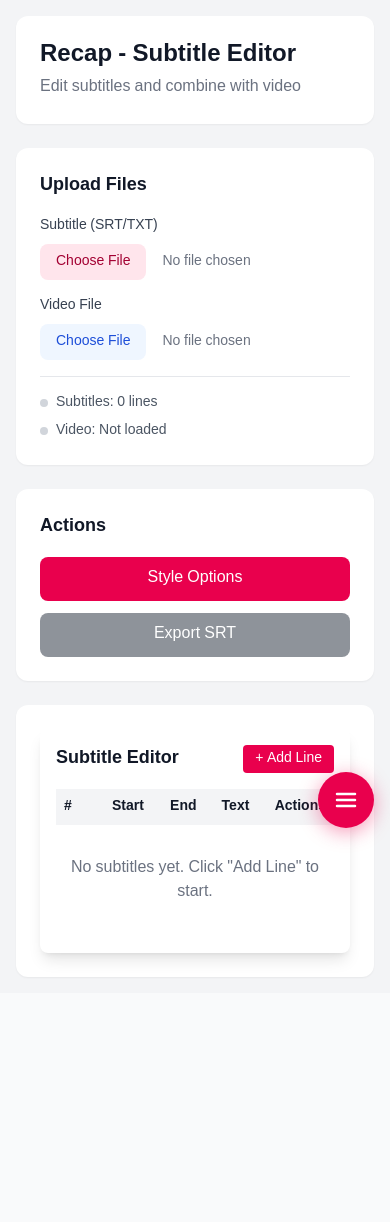
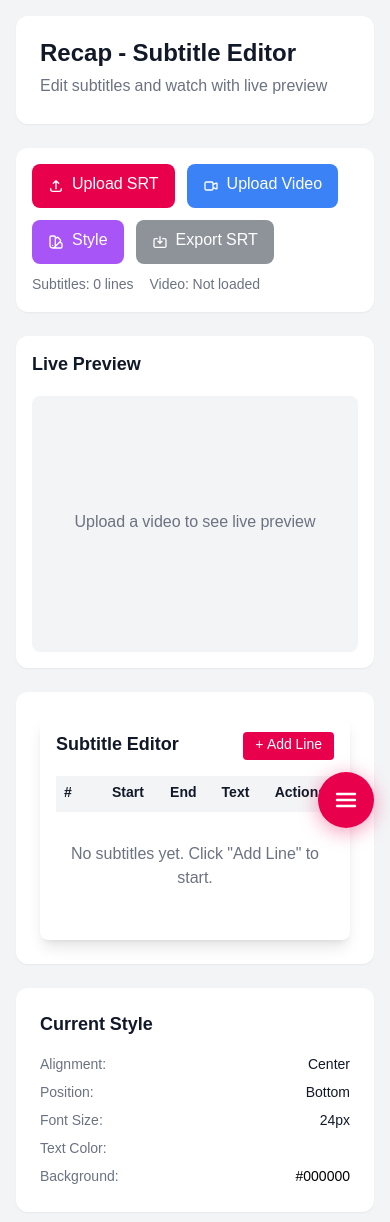
Before and after one commit to amkyawdev/recap-v3, a Next.js app: page /recap in a window 390 px wide. Shown: the top 1222 px of the page. Before the commit the page ends 993 px from the top, so only its background shows below. Built offline with nearby package versions, Linux system fonts and the light colour scheme.

Commit message:
Live subtitle preview on video, fixed dialog, button row at top

```diff
--- a/src/app/recap/page.tsx
+++ b/src/app/recap/page.tsx
@@ -1,6 +1,6 @@
 'use client';
 
-import { useState } from 'react';
+import { useState, useRef, useEffect } from 'react';
 import { motion } from 'framer-motion';
 
 import MobileButton from '@/components/ui/MobileButton';
@@ -29,6 +29,8 @@ export default function RecapPage() {
   const [filename, setFilename] = useState('subtitles.srt');
   const [videoUrl, setVideoUrl] = useState('');
   const [muxedVideoUrl, setMuxedVideoUrl] = useState('');
+  const [currentTime, setCurrentTime] = useState(0);
+  const videoRef = useRef<HTMLVideoElement>(null);
 
   const handleFileUpload = async (e: React.ChangeEvent<HTMLInputElement>) => {
     const file = e.target.files?.[0];
@@ -50,9 +52,6 @@ export default function RecapPage() {
       }));
       setLines(srtLines);
       setFilename(file.name.replace('.txt', '.srt'));
-    } else if (['mp4', 'webm', 'mkv', 'avi'].includes(ext || '')) {
-      const url = URL.createObjectURL(file);
-      setVideoUrl(url);
     }
   };
 
@@ -61,6 +60,7 @@ export default function RecapPage() {
     if (file) {
       const url = URL.createObjectURL(file);
       setVideoUrl(url);
+      setMuxedVideoUrl('');
     }
   };
 
@@ -77,6 +77,62 @@ export default function RecapPage() {
     downloadSRT(lines, filename);
   };
 
+  const parseTimestamp = (timestamp: string): number => {
+    const parts = timestamp.replace(',', '.').split(':');
+    if (parts.length !== 3) return 0;
+    const hours = parseInt(parts[0]) || 0;
+    const minutes = parseInt(parts[1]) || 0;
+    const seconds = parseFloat(parts[2]) || 0;
+    return hours * 3600 + minutes * 60 + seconds;
+  };
+
+  const getCurrentSubtitle = () => {
+    for (const line of lines) {
+      const start = parseTimestamp(line.startTime);
+      const end = parseTimestamp(line.endTime);
+      if (currentTime >= start && currentTime <= end) {
+        return line.text;
+      }
+    }
+    return null;
+  };
+
+  const currentSubtitle = getCurrentSubtitle();
+
+  const getSubtitleStyle = () => {
+    const baseStyle: React.CSSProperties = {
+      color: style.colour,
+      fontSize: `${style.fontSize}px`,
+      fontFamily: style.font,
+      textAlign: style.side as 'left' | 'center' | 'right',
+    };
+
+    if (style.layout === 'top') {
+      baseStyle.position = 'absolute';
+      baseStyle.top = '10%';
+      baseStyle.left = '50%';
+      baseStyle.transform = 'translateX(-50%)';
+    } else if (style.layout === 'middle') {
+      baseStyle.position = 'absolute';
+      baseStyle.top = '50%';
+      baseStyle.left = '50%';
+      baseStyle.transform = 'translate(-50%, -50%)';
+    } else {
+      baseStyle.position = 'absolute';
+      baseStyle.bottom = '10%';
+      baseStyle.left = '50%';
+      baseStyle.transform = 'translateX(-50%)';
+    }
+
+    if (style.backgroundColour && style.backgroundOpacity > 0) {
+      baseStyle.backgroundColor = `${style.backgroundColour}${Math.round(style.backgroundOpacity * 255).toString(16).padStart(2, '0')}`;
+      baseStyle.padding = '4px 12px';
+      baseStyle.borderRadius = '4px';
+    }
+
+    return baseStyle;
+  };
+
   return (
     <div className="min-h-screen bg-gray-100">
       <SideMenu />
@@ -86,63 +142,38 @@ export default function RecapPage() {
         {/* Header */}
         <div className="bg-white rounded-xl shadow-sm p-6 mb-6">
           <h1 className="text-2xl md:text-3xl font-bold text-gray-900">Recap - Subtitle Editor</h1>
-          <p className="text-gray-500 mt-1">Edit subtitles and combine with video</p>
+          <p className="text-gray-500 mt-1">Edit subtitles and watch with live preview</p>
         </div>
 
-        <div className="grid grid-cols-1 lg:grid-cols-3 gap-6">
-          {/* Left Column - Upload & Actions */}
-          <div className="lg:col-span-1 space-y-6">
-            {/* Upload Card */}
-            <div className="bg-white rounded-xl shadow-sm p-6">
-              <h2 className="text-lg font-semibold text-gray-900 mb-4">Upload Files</h2>
+        {/* Buttons Row */}
+        <div className="bg-white rounded-xl shadow-sm p-4 mb-6">
+          <div className="flex flex-wrap gap-3">
+            <label className="cursor-pointer px-4 py-2.5 bg-strawberry-500 text-white rounded-lg font-medium hover:bg-strawberry-600 inline-flex items-center gap-2">
+              <svg className="w-4 h-4" fill="none" stroke="currentColor" viewBox="0 0 24 24">
+                <path strokeLinecap="round" strokeLinejoin="round" strokeWidth={2} d="M4 16v1a3 3 0 003 3h10a3 3 0 003-3v-1m-4-8l-4-4m0 0L8 8m4-4v12" />
+              </svg>
+              Upload SRT
+              <input type="file" accept=".srt,.txt" onChange={handleFileUpload} className="hidden" />
+            </label>
 
-              <div className="space-y-4">
-                <div>
-                  <label className="block text-sm font-medium text-gray-700 mb-2">Subtitle (SRT/TXT)</label>
-                  <input
-                    type="file"
-                    accept=".srt,.txt"
-                    onChange={handleFileUpload}
-                    className="block w-full text-sm text-gray-500 file:mr-4 file:py-2 file:px-4 file:rounded-lg file:border-0 file:text-sm file:font-medium file:bg-strawberry-50 file:text-strawberry-700 hover:file:bg-strawberry-100 cursor-pointer"
-                  />
-                </div>
+            <label className="cursor-pointer px-4 py-2.5 bg-blue-500 text-white rounded-lg font-medium hover:bg-blue-600 inline-flex items-center gap-2">
+              <svg className="w-4 h-4" fill="none" stroke="currentColor" viewBox="0 0 24 24">
+                <path strokeLinecap="round" strokeLinejoin="round" strokeWidth={2} d="M15 10l4.553-2.276A1 1 0 0121 8.618v6.764a1 1 0 01-1.447.894L15 14M5 18h8a2 2 0 002-2V8a2 2 0 00-2-2H5a2 2 0 00-2 2v8a2 2 0 002 2z" />
+              </svg>
+              Upload Video
+              <input type="file" accept="video/*" onChange={handleVideoUpload} className="hidden" />
+            </label>
 
-                <div>
-                  <label className="block text-sm font-medium text-gray-700 mb-2">Video File</label>
-                  <input
-                    type="file"
-                    accept="video/*"
-                    onChange={handleVideoUpload}
-                    className="block w-full text-sm text-gray-500 file:mr-4 file:py-2 file:px-4 file:rounded-lg file:border-0 file:text-sm file:font-medium file:bg-blue-50 file:text-blue-700 hover:file:bg-blue-100 cursor-pointer"
-                  />
-                </div>
-              </div>
-
-              {/* File Status */}
-              <div className="mt-4 pt-4 border-t">
-                <div className="flex items-center gap-2 text-sm">
-                  <span className={`w-2 h-2 rounded-full ${lines.length > 0 ? 'bg-green-500' : 'bg-gray-300'}`}></span>
-                  <span className="text-gray-600">Subtitles: {lines.length} lines</span>
-                </div>
-                <div className="flex items-center gap-2 text-sm mt-2">
-                  <span className={`w-2 h-2 rounded-full ${videoUrl ? 'bg-blue-500' : 'bg-gray-300'}`}></span>
-                  <span className="text-gray-600">Video: {videoUrl ? 'Loaded' : 'Not loaded'}</span>
-                </div>
-              </div>
-            </div>
-
-            {/* Actions Card */}
-            <div className="bg-white rounded-xl shadow-sm p-6">
-              <h2 className="text-lg font-semibold text-gray-900 mb-4">Actions</h2>
-
-              <div className="space-y-3">
             <motion.button
               whileHover={{ scale: 1.02 }}
               whileTap={{ scale: 0.98 }}
               onClick={() => setDialogOpen(true)}
-                  className="w-full px-4 py-2.5 bg-strawberry-500 text-white rounded-lg font-medium hover:bg-strawberry-600"
+              className="px-4 py-2.5 bg-purple-500 text-white rounded-lg font-medium hover:bg-purple-600 inline-flex items-center gap-2"
             >
-                  Style Options
+              <svg className="w-4 h-4" fill="none" stroke="currentColor" viewBox="0 0 24 24">
+                <path strokeLinecap="round" strokeLinejoin="round" strokeWidth={2} d="M7 21a4 4 0 01-4-4V5a2 2 0 012-2h4a2 2 0 012 2v12a4 4 0 01-4 4zm0 0h12a2 2 0 002-2v-4a2 2 0 00-2-2h-2.343M11 7.343l1.657-1.657a2 2 0 012.828 0l2.829 2.829a2 2 0 010 2.828l-8.486 8.485M7 17h.01" />
+              </svg>
+              Style
             </motion.button>
 
             <motion.button
@@ -150,8 +181,11 @@ export default function RecapPage() {
               whileTap={{ scale: 0.98 }}
               onClick={handleExport}
               disabled={lines.length === 0}
-                  className="w-full px-4 py-2.5 bg-gray-800 text-white rounded-lg font-medium disabled:opacity-50 disabled:cursor-not-allowed hover:bg-gray-900"
+              className="px-4 py-2.5 bg-gray-800 text-white rounded-lg font-medium disabled:opacity-50 disabled:cursor-not-allowed hover:bg-gray-900 inline-flex items-center gap-2"
             >
+              <svg className="w-4 h-4" fill="none" stroke="currentColor" viewBox="0 0 24 24">
+                <path strokeLinecap="round" strokeLinejoin="round" strokeWidth={2} d="M8 7H5a2 2 0 00-2 2v9a2 2 0 002 2h14a2 2 0 002-2V9a2 2 0 00-2-2h-3m-1 4l-3 3m0 0l-3-3m3 3V4" />
+              </svg>
               Export SRT
             </motion.button>
 
@@ -163,15 +197,20 @@ export default function RecapPage() {
               />
             )}
           </div>
+
+          {/* Status */}
+          <div className="flex gap-4 mt-3 text-sm text-gray-500">
+            <span>Subtitles: {lines.length} lines</span>
+            <span>Video: {videoUrl ? 'Loaded' : 'Not loaded'}</span>
           </div>
         </div>
 
-          {/* Right Column - Editor & Preview */}
-          <div className="lg:col-span-2 space-y-6">
-            {/* Video Preview */}
-            {(videoUrl || muxedVideoUrl) && (
-              <div className="bg-white rounded-xl shadow-sm p-6">
-                <h2 className="text-lg font-semibold text-gray-900 mb-4">Video Preview</h2>
+        <div className="grid grid-cols-1 lg:grid-cols-3 gap-6">
+          {/* Video Preview with Live Subtitles */}
+          <div className="lg:col-span-2">
+            <div className="bg-white rounded-xl shadow-sm p-4">
+              <h2 className="text-lg font-semibold text-gray-900 mb-4">Live Preview</h2>
+
               {muxedVideoUrl ? (
                 <div>
                   <video controls className="w-full rounded-lg bg-black" src={muxedVideoUrl} />
@@ -181,28 +220,67 @@ export default function RecapPage() {
                       download="video-with-subtitles.mp4"
                       className="inline-flex items-center gap-2 px-4 py-2 bg-green-600 text-white rounded-lg hover:bg-green-700"
                     >
-                        <svg className="w-4 h-4" fill="none" stroke="currentColor" viewBox="0 0 24 24">
-                          <path strokeLinecap="round" strokeLinejoin="round" strokeWidth={2} d="M4 16v1a3 3 0 003 3h10a3 3 0 003-3v-1m-4-4l-4 4m0 0l-4-4m4 4V4" />
-                        </svg>
                       Download Video
                     </a>
-                      <button
-                        onClick={() => setMuxedVideoUrl('')}
-                        className="px-4 py-2 text-gray-600 hover:text-gray-900"
-                      >
+                    <button onClick={() => setMuxedVideoUrl('')} className="px-4 py-2 text-gray-600 hover:text-gray-900">
                       Clear
                     </button>
                   </div>
                 </div>
-                ) : (
-                  <video controls className="w-full rounded-lg bg-black" src={videoUrl} />
+              ) : videoUrl ? (
+                <div className="relative">
+                  <video
+                    ref={videoRef}
+                    controls
+                    className="w-full rounded-lg bg-black"
+                    src={videoUrl}
+                    onTimeUpdate={(e) => setCurrentTime(e.currentTarget.currentTime)}
+                  />
+                  {currentSubtitle && (
+                    <div style={getSubtitleStyle()} className="px-3 py-1">
+                      {currentSubtitle}
+                    </div>
                   )}
                 </div>
+              ) : (
+                <div className="flex items-center justify-center h-64 bg-gray-100 rounded-lg">
+                  <p className="text-gray-500">Upload a video to see live preview</p>
+                </div>
               )}
+            </div>
 
             {/* Subtitle Editor */}
+            <div className="bg-white rounded-xl shadow-sm p-6 mt-6">
+              <SubtitleEditor lines={lines} onChange={setLines} />
+            </div>
+          </div>
+
+          {/* Right Column - Info */}
+          <div className="space-y-6">
             <div className="bg-white rounded-xl shadow-sm p-6">
-              <SubtitleEditor lines={lines} onChange={setLines} />
+              <h2 className="text-lg font-semibold text-gray-900 mb-4">Current Style</h2>
+              <div className="space-y-2 text-sm">
+                <div className="flex justify-between">
+                  <span className="text-gray-500">Alignment:</span>
+                  <span className="font-medium capitalize">{style.side}</span>
+                </div>
+                <div className="flex justify-between">
+                  <span className="text-gray-500">Position:</span>
+                  <span className="font-medium capitalize">{style.layout}</span>
+                </div>
+                <div className="flex justify-between">
+                  <span className="text-gray-500">Font Size:</span>
+                  <span className="font-medium">{style.fontSize}px</span>
+                </div>
+                <div className="flex justify-between">
+                  <span className="text-gray-500">Text Color:</span>
+                  <span className="font-medium" style={{ color: style.colour }}>{style.colour}</span>
+                </div>
+                <div className="flex justify-between">
+                  <span className="text-gray-500">Background:</span>
+                  <span className="font-medium" style={{ color: style.backgroundColour }}>{style.backgroundColour}</span>
+                </div>
+              </div>
             </div>
           </div>
         </div>
--- a/src/components/subtitle/SubtitleDialog.tsx
+++ b/src/components/subtitle/SubtitleDialog.tsx
@@ -35,7 +35,7 @@ export default function SubtitleDialog({ isOpen, onClose, style, onChange }: Sub
             initial={{ opacity: 0 }}
             animate={{ opacity: 1 }}
             exit={{ opacity: 0 }}
-            className="fixed inset-0 bg-black/30 z-40"
+            className="fixed inset-0 bg-black/50 z-40 flex items-center justify-center p-4"
             onClick={onClose}
           />
           <motion.div
@@ -44,7 +44,6 @@ export default function SubtitleDialog({ isOpen, onClose, style, onChange }: Sub
             exit={{ scale: 0.9, opacity: 0, y: 20 }}
             transition={{ type: 'spring', stiffness: 300, damping: 25 }}
             className="fixed w-full max-w-md max-h-[90vh] p-6 bg-white rounded-2xl shadow-2xl z-50 overflow-y-auto"
-            style={{ top: '50%', left: '50%', transform: 'translate(-50%, -50%)' }}
           >
             <div className="flex justify-between items-center mb-4">
               <h3 className="text-lg font-semibold text-gray-900">Subtitle Style</h3>
```
Lines whose indentation alone changed are shown as unchanged.
